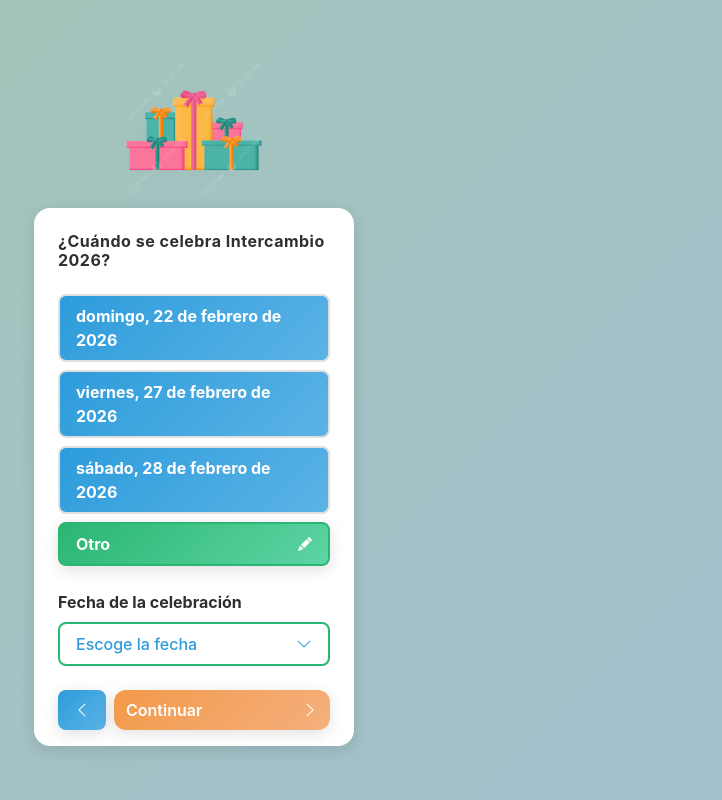
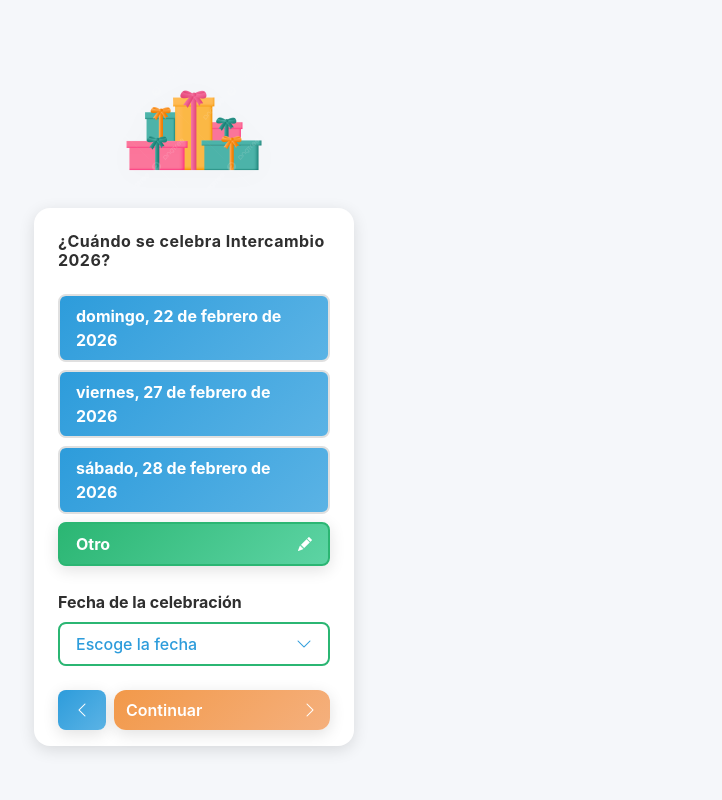
Before and after one commit to darelyquezada/IntercambioApp, a plain HTML site: page pages/fecha.html in a window 1280 px wide. Shown: the whole page, without its empty margins (446-1168 px from the left). Drawn offline with nearby package versions, Linux system fonts and the light colour scheme; some packages are replaced by stand-ins of ours; a script that the page names is missing.

Commit message:
fix: fixing calendar bug

```diff
--- a/css/styles.css
+++ b/css/styles.css
@@ -37,26 +37,12 @@ html {
 }
 
 body {
-    background: linear-gradient(135deg, rgba(43, 182, 115, 0.3) 0%, rgba(45, 156, 219, 0.3) 100%),
-                url('assets/img/fondo.jpeg') center/cover no-repeat;
-    background-attachment: fixed;
+    background: var(--color-background);
     color: var(--color-text-primary);
     font-family: -apple-system, BlinkMacSystemFont, 'Segoe UI', Roboto, 'Helvetica Neue', Arial, sans-serif;
     font-weight: 500;
     position: relative;
     overflow: auto !important;
-}
-
-body::before {
-    content: '';
-    position: fixed;
-    top: 0;
-    left: 0;
-    width: 100%;
-    height: 100%;
-    background: rgba(0, 0, 0, 0.15);
-    z-index: 0;
-    pointer-events: none;
 }
 
 /* ========================================
@@ -215,7 +201,6 @@ body::before {
     box-shadow: var(--shadow-md) !important;
     border-radius: 20px;
     transition: all 0.3s ease;
-    overflow: hidden;
     position: relative;
     z-index: 2;
 }
```
